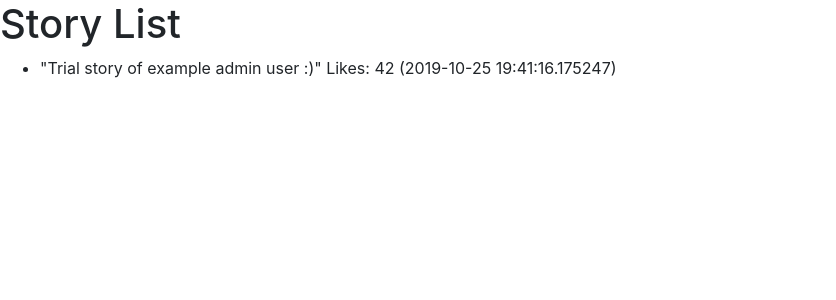
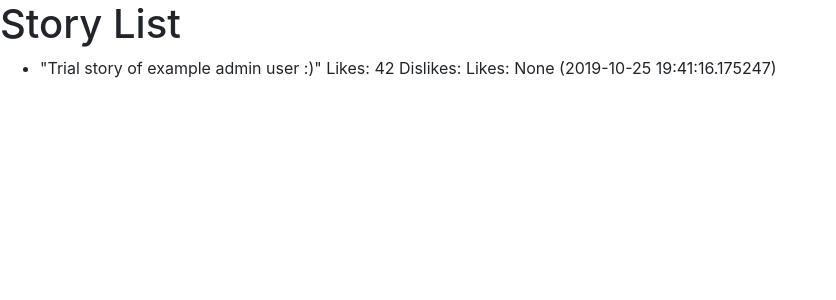
Before and after one commit to laurab1/Dice-with-microservices, a Flask app: page /stories in a window 1280 px wide. Shown: the part 56-356 px from the top of the page, without its empty margins (0-836 px from the left). Run offline with Flask 2, Linux system fonts and the light colour scheme; data comes from the database, SQL or seed files in the repository; parts of the project's set-up code (start-up, migrations or seed data) failed here and were passed over; some libraries are stand-ins or nearby versions.

Commit message:
added dislike column and button

```diff
--- a/monolith/database.py
+++ b/monolith/database.py
@@ -46,6 +46,7 @@
     text = db.Column(db.Text(1000)) # around 200 (English) words
     date = db.Column(db.DateTime)
     likes = db.Column(db.Integer) # will store the number of likes, periodically updated in background
+    dislikes = db.Column(db.Integer) #will store the number of dislikes
     # define foreign key
     author_id = db.Column(db.Integer, db.ForeignKey('user.id'))
     author = relationship('User', foreign_keys='Story.author_id')
@@ -63,7 +64,7 @@
     story_id = db.Column(db.Integer, db.ForeignKey('story.id'), primary_key=True)
     author = relationship('Story', foreign_keys='Reaction.story_id')
 
-    reaction_val = db.Column(db.Integer, default=0)
+    reaction_val = db.Column(db.Integer)
 
     #liked_id = db.Column(db.Integer, db.ForeignKey('user.id')) # TODO: duplicated ?
     #liker = relationship('User', foreign_keys='Like.liker_id')
--- a/monolith/templates/stories.html
+++ b/monolith/templates/stories.html
@@ -45,7 +45,7 @@
 <ul>
     {% for story in stories: %}
         <li>
-            "{{ story.text }}" Likes: {{ story.likes }} ({{ story.date }})
+            "{{ story.text }}" Likes: {{ story.likes }} Dislikes: Likes: {{ story.dislikes }} ({{ story.date }})
             {% if current_user.is_authenticated %}
                 <a href="{{like_it_url}}{{story.id}}/1">Like it!</a>
       		    <a href="{{like_it_url}}{{story.id}}/0">Dislike it!</a>
--- a/monolith/views/stories.py
+++ b/monolith/views/stories.py
@@ -42,7 +42,11 @@
 def _like(storyid, react):
     q = Reaction.query.filter_by(reactor_id=current_user.id, story_id=storyid)
     if q.first() is None or react != q.first().reaction_val:
-        if q.first != None and react != q.first().reaction_val:
+        if q.first() != None and react != q.first().reaction_val:
+            #CHECK
+            if q.first().marked:
+                s = Story.query.filter_by(story_id=storyid)
+                #TODO: remove the previous vote and add the new one to the queue
             db.session.delete(q.first())
             db.session.commit()
         new_reaction = Reaction()
@@ -53,6 +57,9 @@
         db.session.add(new_reaction)
         db.session.commit()
         message = 'Got it!'
+        #TODO: here the like/dislike is performed, but still not counted.
+        #we need to update the form by showing the performed like/dislike
+        #to the user, yet counting votes asynchronously
     else:
         message = 'You\'ve already voted this story!'
     return _stories(message)
```
